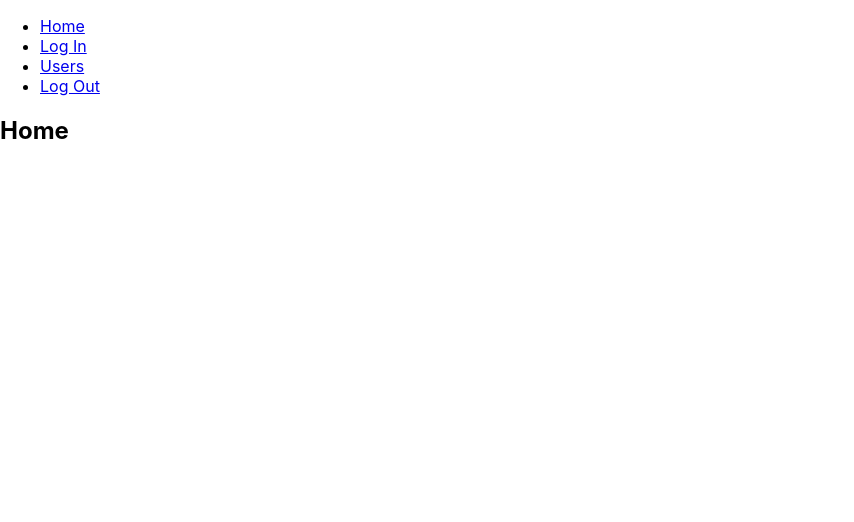
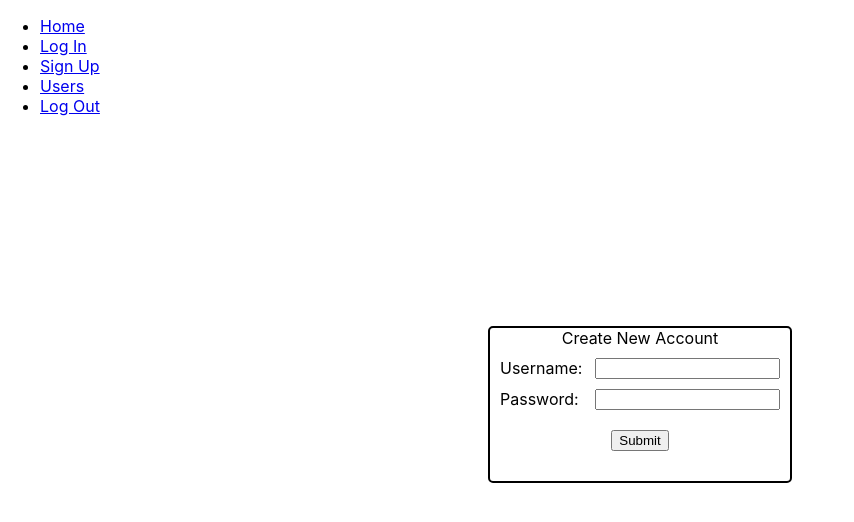
Before and after one commit to AidenKerr/Kerrdit-frontend, a React (Create React App) app: page /signup in a window 1280 px wide. Shown: the top 522 px of the page, without its empty margins (0-854 px from the left). Built offline with nearby package versions, Linux system fonts and the light colour scheme.

Commit message:
add signup page

```diff
--- a/src/App.js
+++ b/src/App.js
@@ -1,6 +1,7 @@
 import './App.css';
 import React, { useEffect, useState } from 'react';
-import Login from './pages/Login.js'
+import Login from './pages/Login.js';
+import Signup from './pages/Signup.js'
 import {
   BrowserRouter as Router,
   Switch,
@@ -38,6 +39,9 @@ function App() {
               <Link to="/login">Log In</Link>
             </li>
             <li>
+              <Link to="/signup">Sign Up</Link>
+            </li>
+            <li>
               <Link to="/users">Users</Link>
             </li>
             <li>
@@ -51,6 +55,9 @@ function App() {
         <Switch>
           <Route path="/login">
             <Login setUser={setUser}/>
+          </Route>
+          <Route path="/signup">
+            <Signup/>
           </Route>
           <Route path="/users">
             <Users />
--- /dev/null
+++ b/src/pages/Signup.js
@@ -0,0 +1,45 @@
+import { useState } from "react";
+import Axios from 'axios';
+import { useHistory } from "react-router";
+
+function Signup() {
+
+    const [errorMsg, setErrorMsg] = useState('');
+    const [username, setUsername] = useState('');
+    const [password, setPassword] = useState('');
+
+    let history = useHistory();
+
+    const handleSubmit = async (e) => {
+        e.preventDefault();
+
+        let response;
+        try {
+            response = await Axios.post('http://localhost:3001/api/signup', {
+                username: username,
+                password: password
+            });
+        } catch (e) {
+            setErrorMsg("Sign Up Error");
+            return;
+        }
+
+        console.log(response);
+
+        history.push('/login');
+    }
+
+    return (
+        <div className="login-form">
+            <form>
+                Create New Account
+                <label>Username: <input type="text" name="username" onChange={(e) => {setUsername(e.target.value)}}></input></label>
+                <label>Password: <input type="password" name="password" onChange={(e) => {setPassword(e.target.value)}}></input></label>
+                <button onClick={handleSubmit}>Submit</button>
+                <label className="error">{errorMsg}</label>
+            </form>
+        </div>
+    )
+}
+
+export default Signup;
```
